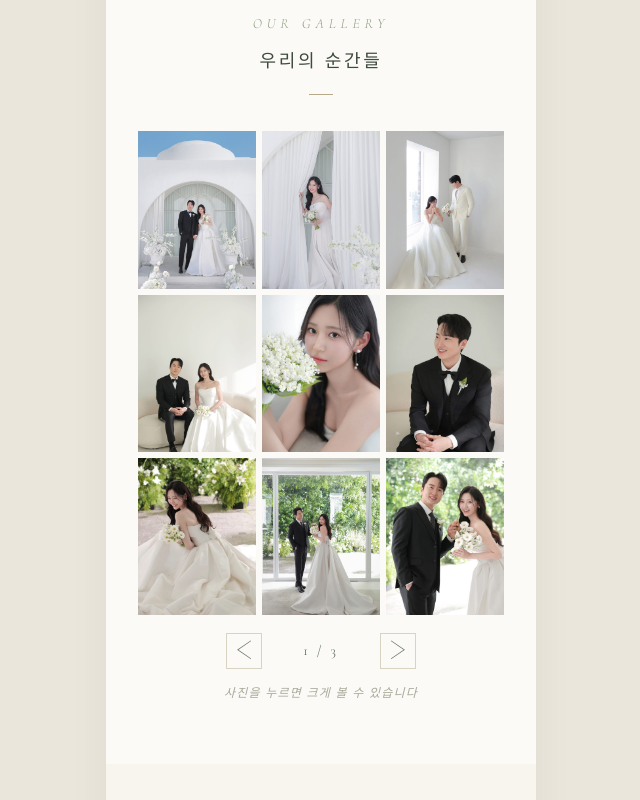
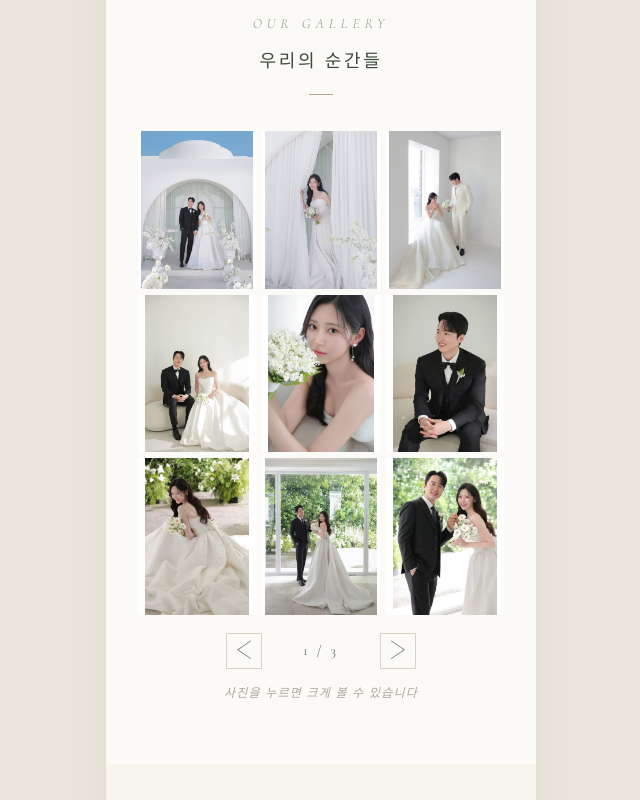
Before and after one commit to kimyh0411-cuteboy/Wedding, a plain HTML site: page index.html in a window 1280 px wide. Shown: the part 2560-3360 px from the top of the page, without its empty margins (319-959 px from the left). Drawn offline with nearby package versions, Linux system fonts and the light colour scheme.

Commit message:
Update index.html

```diff
--- a/index.html
+++ b/index.html
@@ -282,8 +282,7 @@ section {
 .gallery-grid .thumb img {
   width: 100%;
   height: 100%;
-  object-fit: cover;
-  object-position: center top;
+  object-fit: contain;
   display: block;
   transition: transform 0.35s ease;
 }
@@ -1182,7 +1181,7 @@ section {
       </div>
     </div>
 
-    <div class="copyright">Made with love <span class="heart">♥</span> by Yong Hyun Kim</div>
+    <div class="copyright">Made with <span class="heart">♥</span> by Yong Hyun Kim</div>
   </div>
 
 </div>
```
